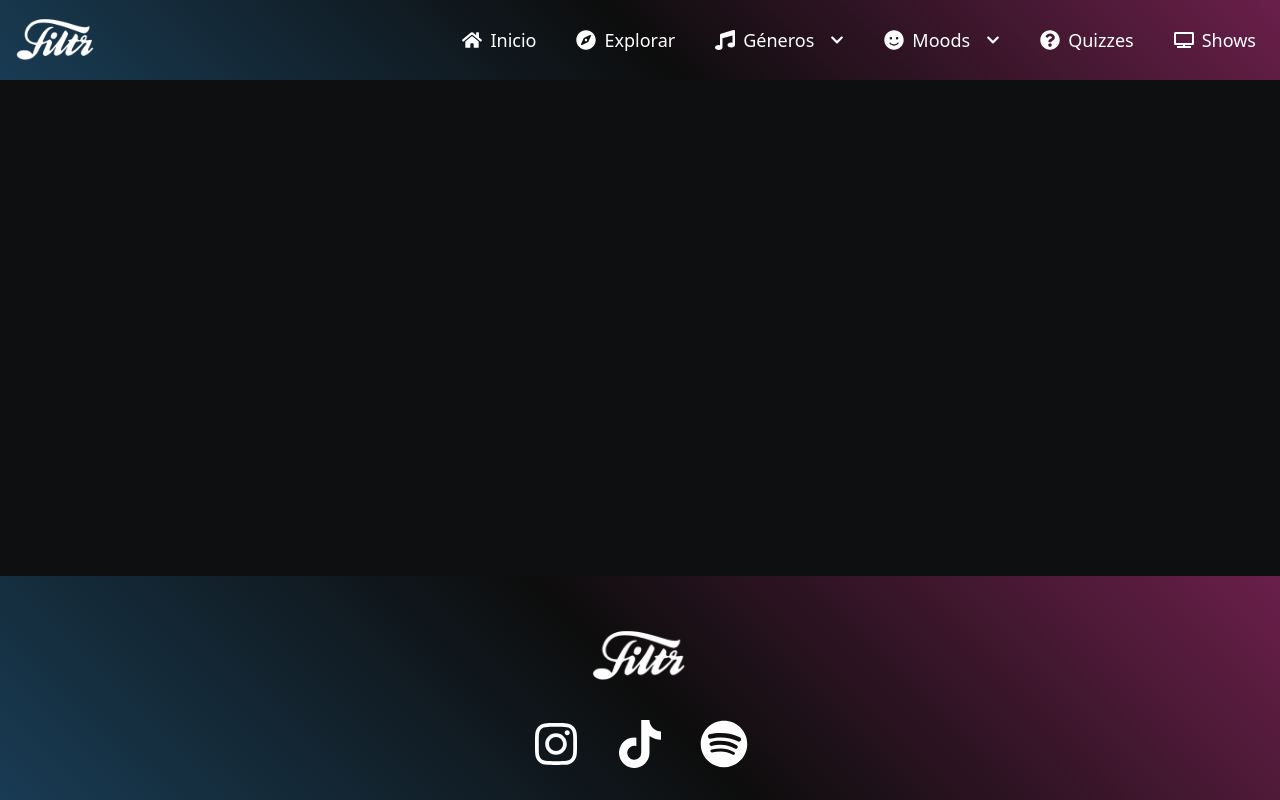
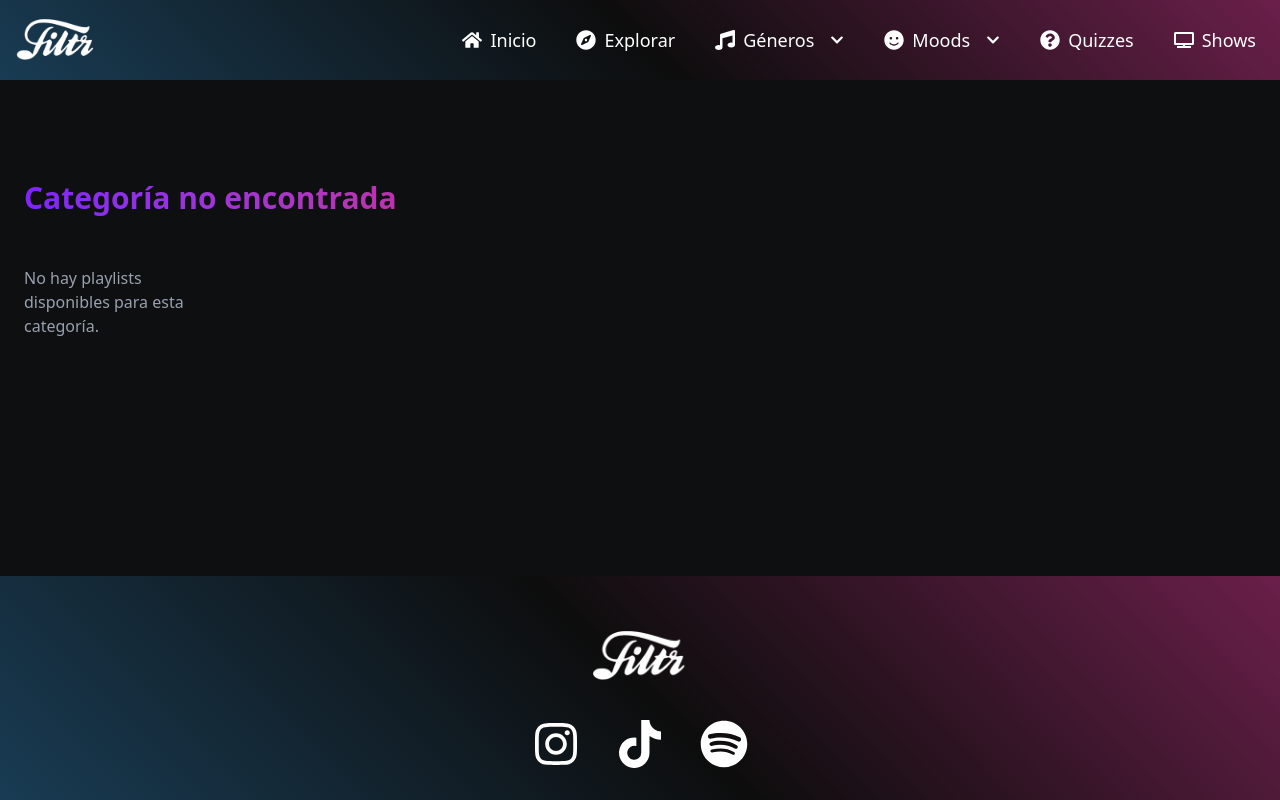
Before and after one commit to ntpmediasonymusic/Filtr, a React (Vite) app: page /main-category in a window 1280 px wide. Built offline with nearby package versions, Linux system fonts and the light colour scheme.

Commit message:
[ADD] MainCategoryPage

```diff
--- a/src/App.jsx
+++ b/src/App.jsx
@@ -7,6 +7,7 @@ import Moods from "./pages/Moods";
 import Quizzes from "./pages/Quizzes";
 import Shows from "./pages/Shows";
 import Footer from "./components/Footer ";
+import MainCategoryPage from "./pages/MainCategoryPage";
 
 function App() {
   return (
@@ -20,6 +21,7 @@ function App() {
           <Route path="/moods" element={<Moods />} />
           <Route path="/quizzes" element={<Quizzes />} />
           <Route path="/shows" element={<Shows />} />
+          <Route path="/main-category" element={<MainCategoryPage />} />
         </Routes>
       </div>
       <Footer />
--- a/src/components/MainCategoryPreview.jsx
+++ b/src/components/MainCategoryPreview.jsx
@@ -1,5 +1,6 @@
 /* eslint-disable react/prop-types */
-// eslint-disable-next-line react/prop-types
+import { NavLink } from "react-router-dom";
+
 const MainCategoryPreview = ({ title, playlists }) => {
   return (
     <div>
@@ -8,9 +9,12 @@ const MainCategoryPreview = ({ title, playlists }) => {
         <h2 className="text-sm md:text-2xl sm:text-lg font-bold bg-gradient-to-r from-violet-600 via-pink-600 to-yellow-600 bg-clip-text text-transparent">
           {title}
         </h2>
-        <button className="px-4 py-2 rounded-full bg-[#ffcc00] text-black text-xs md:text-lg sm:text-sm hover:bg-[#ffeda8]">
+        <NavLink
+          to={`/main-category?title=${encodeURIComponent(title)}`}
+          className="text-white text-xs md:text-lg sm:text-sm hover:text-[#ffeda8]"
+        >
           Mostrar todo
-        </button>
+        </NavLink>
       </div>
 
       {/* Contenedor de imágenes */}
--- /dev/null
+++ b/src/pages/MainCategoryPage.jsx
@@ -0,0 +1,66 @@
+/* eslint-disable react/prop-types */
+import { useLocation } from "react-router-dom";
+import { useSortedPlaylists } from "../hooks/useSortedPlaylists";
+
+const MainCategoryPage = () => {
+  const location = useLocation();
+  const sortedPlaylists = useSortedPlaylists();
+
+  // Obtener el valor de title desde la query string
+  const queryParams = new URLSearchParams(location.search);
+  const categoryTitle = queryParams.get("title") || "Categoría no encontrada";
+
+  // Filtrar playlists por mainCategory usando el título exacto
+  const filteredPlaylists = sortedPlaylists.filter((playlist) =>
+    playlist.mainCategory.includes(categoryTitle)
+  );
+
+  return (
+    <div className="flex flex-col px-6 py-[50px] md:py-[100px] gap-[35px] md:gap-[50px]">
+      <h2 className="text-xl md:text-3xl sm:text-xl font-bold bg-gradient-to-r from-violet-600 via-pink-600 to-yellow-600 bg-clip-text text-transparent">
+        {categoryTitle}
+      </h2>
+
+      {/* Contenedor de Playlists en cuadrícula flexible */}
+      <div className="grid grid-cols-2 sm:grid-cols-3 md:grid-cols-4 lg:grid-cols-5 gap-x-[60px] gap-y-[30px]">
+        {filteredPlaylists.length > 0 ? (
+          filteredPlaylists.map((playlist) => (
+            <div key={playlist.playlistName} className="flex flex-col">
+              <a
+                href={playlist.urlPlaylist}
+                target="_blank"
+                rel="noopener noreferrer"
+                className="relative group"
+              >
+                <img
+                  src={playlist.urlCoverImage}
+                  alt={playlist.playlistName}
+                  className="w-full h-auto rounded-lg"
+                />
+                <div className="absolute inset-0 flex items-center justify-center opacity-0 group-hover:opacity-100 transition-opacity duration-300 bg-black/40 rounded-lg">
+                  <svg
+                    xmlns="http://www.w3.org/2000/svg"
+                    fill="white"
+                    viewBox="0 0 24 24"
+                    className="w-12 md:w-32 sm:w-22"
+                  >
+                    <path d="M8 5v14l11-7z" />
+                  </svg>
+                </div>
+              </a>
+              <h6 className="text-xs md:text-sm font-bold my-2 text-white text-left">
+                {playlist.playlistName}
+              </h6>
+            </div>
+          ))
+        ) : (
+          <p className="text-gray-400">
+            No hay playlists disponibles para esta categoría.
+          </p>
+        )}
+      </div>
+    </div>
+  );
+};
+
+export default MainCategoryPage;
```
